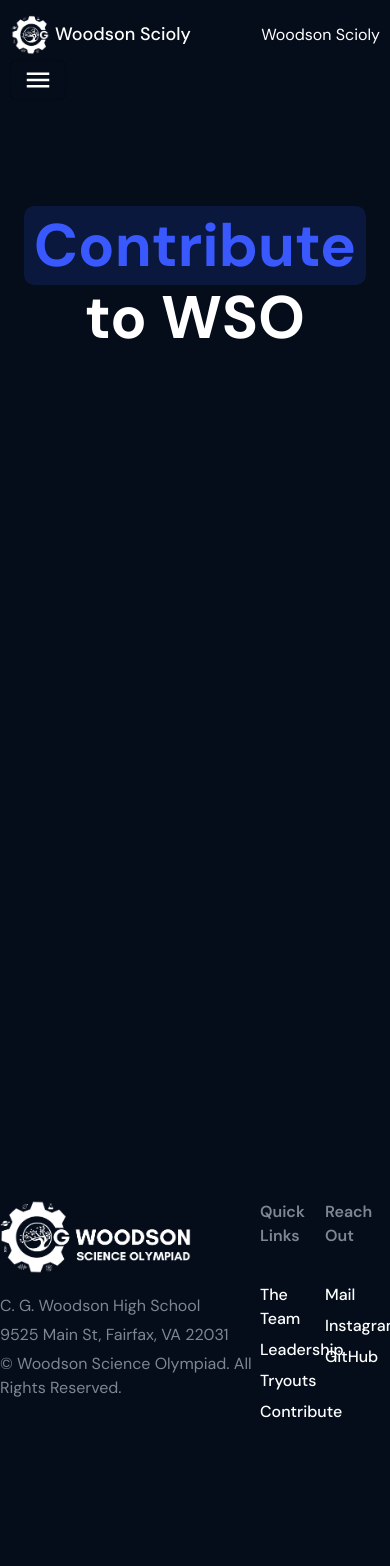
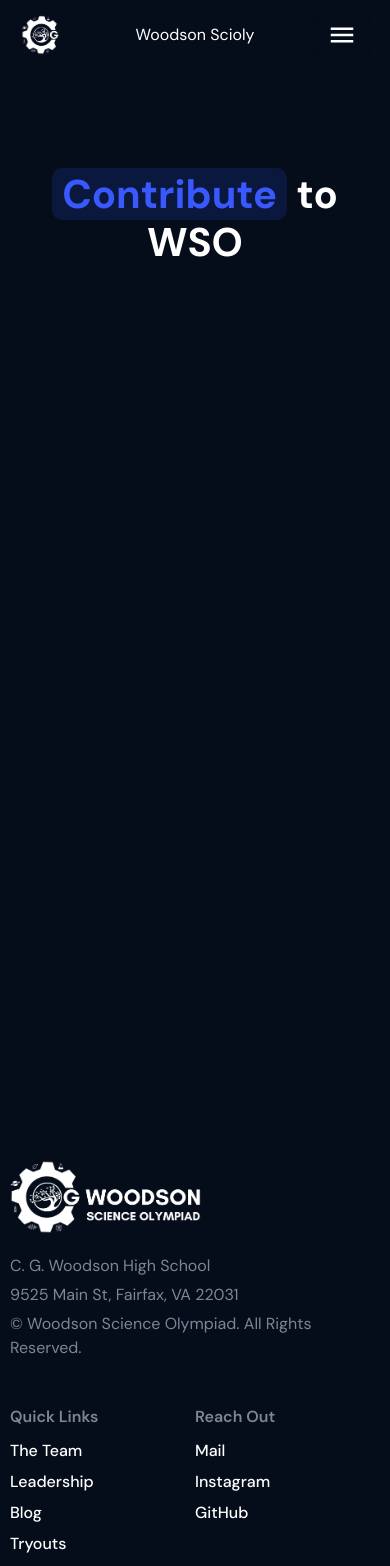
Before and after one commit to i30101/woodsonscioly-test, a React (Create React App) app: page /contribute in a window 390 px wide. Shown: the top 1566 px of the page. Built offline with nearby package versions, Linux system fonts and the light colour scheme.

Commit message:
footer and some other

```diff
--- a/src/components/Footer.tsx
+++ b/src/components/Footer.tsx
@@ -22,20 +22,21 @@
 function Footer() {
     return (
         <div className="row" id="footer">
-            <div data-aos="fade-up" data-aos-delay="150" className="footer-col col-8" id="footer-first-col">
+            <div data-aos="fade-up" data-aos-delay="150" className="footer-col col-xs-12 col-sm-12 col-md-8 col-lg-8" id="footer-first-col">
                 <img src={logo} id="footer-logo"></img>
                 <div className="footer-text">C. G. Woodson High School</div>
                 <div className="footer-text">9525 Main St, Fairfax, VA 22031</div>
                 <div className="footer-text">© Woodson Science Olympiad. All Rights Reserved.</div>
             </div>
-            <div data-aos="fade-up" data-aos-delay="200" className="footer-col col-2">
+            <div data-aos="fade-up" data-aos-delay="200" className="footer-col col-xs-6 col-sm-6 col-md-2 col-lg-2">
                 <div className="footer-title">Quick Links</div>
                 <a className="link footer-link" href="team">The Team</a>
                 <a className="link footer-link" href="leadership">Leadership</a>
+                <a className="link footer-link" href="Blog">Blog</a>
                 <a className="link footer-link" href="tryouts">Tryouts</a>
                 <a className="link footer-link" href="contribute">Contribute</a>
             </div>
-            <div data-aos="fade-up" data-aos-delay="250" className="footer-col col-2">
+            <div data-aos="fade-up" data-aos-delay="250" className="footer-col col-xs-6 col-sm-6 col-md-2 col-lg-2">
                 <div className="footer-title">Reach Out</div>
                 <a className="link footer-link" href="mailto:woodsonscioly@gmail.com">Mail</a>
                 <a className="link footer-link" href="https://www.instagram.com/woodsonscioly/">Instagram</a>
--- a/src/components/Navbar.tsx
+++ b/src/components/Navbar.tsx
@@ -28,12 +28,12 @@
     return (
         <nav className="navbar navbar-expand-lg bg-light">
             <div className="container-fluid" id="navbar-contents">
-                <a className="navbar-brand" href="/" data-aos="fade-up" data-aos-delay="0">
+                <a className="navbar-brand" href="/" data-aos="fade-up">
                     <img src={cog} id="cog-logo"></img>
-                    <span className="link" id="logo-text">Woodson Scioly</span>
+                    <span className="link d-none d-md-inline-block" id="logo-text">Woodson Scioly</span>
                 </a>
 
-                <a href="/" className="d-lg-none d-xl-none" id="mobile-title">Woodson Scioly</a>
+                <a href="/" className="d-lg-none d-xl-none" id="mobile-title" data-aos="fade-up">Woodson Scioly</a>
 
                 <button className="navbar-toggler" type="button" data-bs-toggle="collapse" data-bs-target="#navbarSupportedContent" aria-controls="navbarSupportedContent" aria-expanded="false" aria-label="Toggle navigation">
                     <span className="navbar-toggler-icon"></span>
--- a/src/css/Body.css
+++ b/src/css/Body.css
@@ -5,11 +5,3 @@
 
 Body styles
 */
-
-
-#body {
-    /* background-color: white; */
-    min-height: calc(100vh - 94px);
-    max-width: var(--max-body-width);
-    margin: auto;
-}
--- a/src/css/Footer.css
+++ b/src/css/Footer.css
@@ -9,7 +9,6 @@
 
 #footer {
     max-width: 1200px;
-    margin: 200px auto 150px auto;
     padding: 40px 0 0 0;
     color: var(--text-light);
 }
@@ -29,10 +28,39 @@
 
 .footer-title {
     font-weight: 600;
-    margin-bottom: 35px;
 }
 
 .footer-link {
     display: block;
     margin-bottom: 7px;
 }
+
+
+/* **************** MEDIA QUERIES **************** */
+@media (min-width: 992px) {
+    #footer {
+        margin: 200px auto 150px auto;
+    }
+
+    .footer-title {
+        margin-bottom: 35px;
+    }
+}
+
+@media (max-width: 991px) {
+    #footer {
+        margin: 200px auto 50px auto;
+    }
+
+    #footer-first-col {
+        margin-bottom: 40px;
+    }
+
+    .footer-title {
+        margin-bottom: 10px;
+    }
+
+    .col-xs-6, .col-sm-6 {
+        width: 50% !important;
+    }
+}
--- a/src/css/Title.css
+++ b/src/css/Title.css
@@ -1,3 +1,12 @@
+/*
+Author: Andrew Kim
+Version: 0.0.1
+Since: 24 October 2024
+
+Title styles
+*/
+
+
 #intro {
     text-align: center;
     margin-top: 100px;
@@ -5,7 +14,6 @@
 }
 
 #title {
-    font-size: 60px;
     color: white;
     font-weight: 700;
 }
@@ -23,3 +31,17 @@
     margin-top: 30px;
     font-size: 18px;
 }
+
+
+/* **************** MEDIA QUERIES **************** */
+@media (min-width: 992px) {
+    #title {
+        font-size: 60px;
+    }
+}
+
+@media (max-width: 991px) {
+    #title {
+        font-size: 40px;
+    }
+}
--- a/src/css/leadership.css
+++ b/src/css/leadership.css
@@ -25,7 +25,6 @@
 
 .bio-image {
     width: 100%;
-    /* width: 40px; */
     border-radius: 50%;
     padding: 20px;
 }
@@ -46,3 +45,15 @@
     color: var(--text-light);
     font-size: 15px ;
 }
+
+
+/* **************** MEDIA QUERIES **************** */
+@media (min-width: 992px) {
+
+}
+
+@media (max-width: 991px) {
+    .bio-container {
+        margin: 0 0 60px 0;
+    }
+}
--- a/src/css/style.css
+++ b/src/css/style.css
@@ -59,6 +59,7 @@
 
 .primary-section {
     margin-bottom: 100px;
+    max-width: 100%;
 }
 
 .heading-1 {
@@ -68,3 +69,21 @@
     font-weight: 700;
     margin-bottom: 40px;
 }
+
+#body {
+    min-height: calc(100vh - 94px);
+    max-width: var(--max-body-width);
+    margin: auto;
+}
+
+
+/* **************** MEDIA QUERIES **************** */
+@media (min-width: 992px) {
+
+}
+
+@media (max-width: 991px) {
+    body {
+        padding: 0 10px;
+    }
+}
--- a/src/leadership.tsx
+++ b/src/leadership.tsx
@@ -48,7 +48,7 @@
 
 
 function Leadership() {
-    return <>
+    return <div className="primary-section">
         <Title title="Our" highlight="Leadership" after="" subtitle="Meet our amazing officers!"></Title>
         <OfficerBio
             name="Andrew Kim"
@@ -98,7 +98,7 @@
         >
             Hello! I'm Morgan, and I'm a senior who loves math and science and staying up late for no reason. It's my third year doing Science Olympiad, and I've loved it ever since I started sophomore year. My favorite thing about scioly is the fun and supportive community. In my free time, you can find me listening to music, solving puzzles, crocheting, and playing bass. I'm looking forward to this year in scioly and what it has in store !
         </OfficerBio>
-    </>
+    </div>
 }
 
 export default Leadership;
```
Also changed, not shown: src/css/App.css (deleted, +0 -38 lines).
